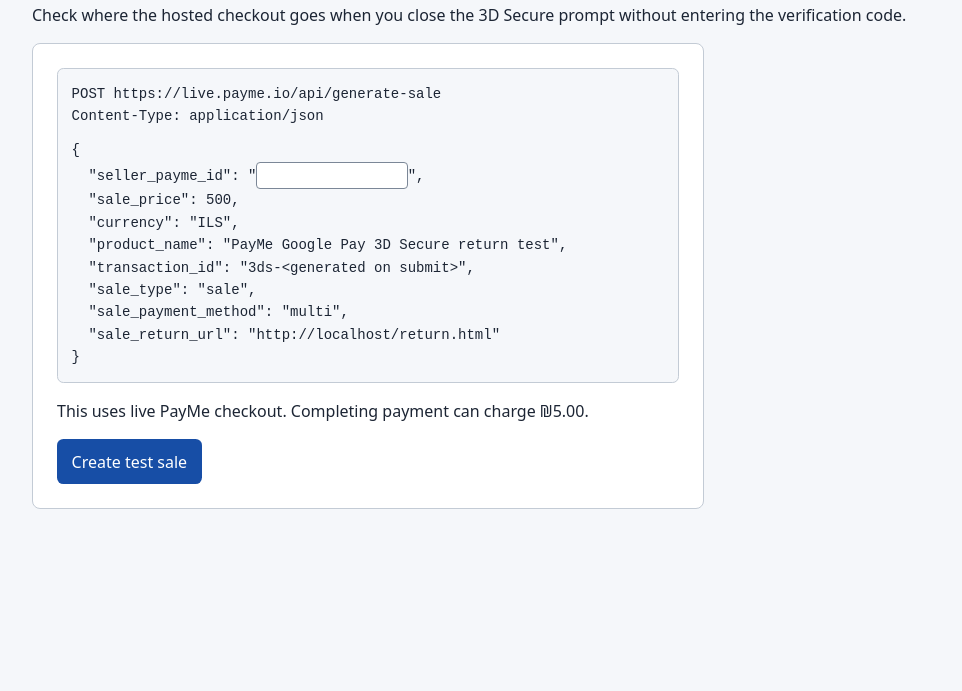
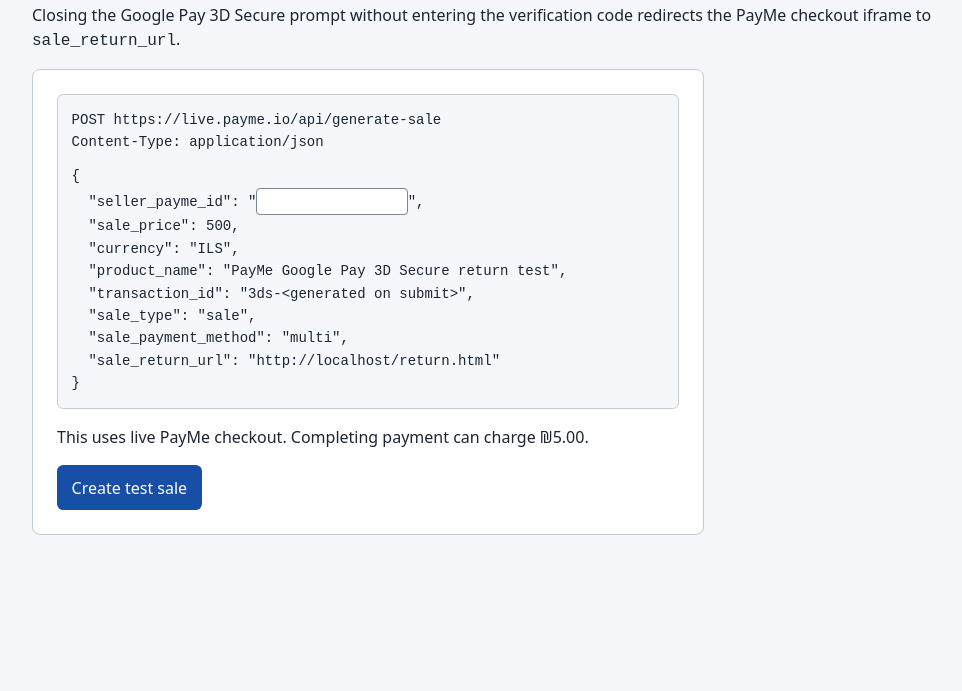
Before and after one commit to roman-sh/payme-3ds-return-repro, a plain HTML site: page index.html in a window 1280 px wide. Shown: the part 109-800 px from the top of the page, without its empty margins (144-1106 px from the left). Drawn offline with Linux system fonts and the light colour scheme.

Commit message:
Document the 3D Secure cancellation redirect

```diff
--- a/index.html
+++ b/index.html
@@ -10,7 +10,7 @@
 <body>
   <main>
     <h1>PayMe Google Pay 3D Secure return test</h1>
-    <p>Check where the hosted checkout goes when you close the 3D Secure prompt without entering the verification code.</p>
+    <p>Closing the Google Pay 3D Secure prompt without entering the verification code redirects the PayMe checkout iframe to <code>sale_return_url</code>.</p>
 
     <form id="sale-form" autocomplete="off">
       <div class="request-preview">
```
Also changed, not shown: 1 other file.
